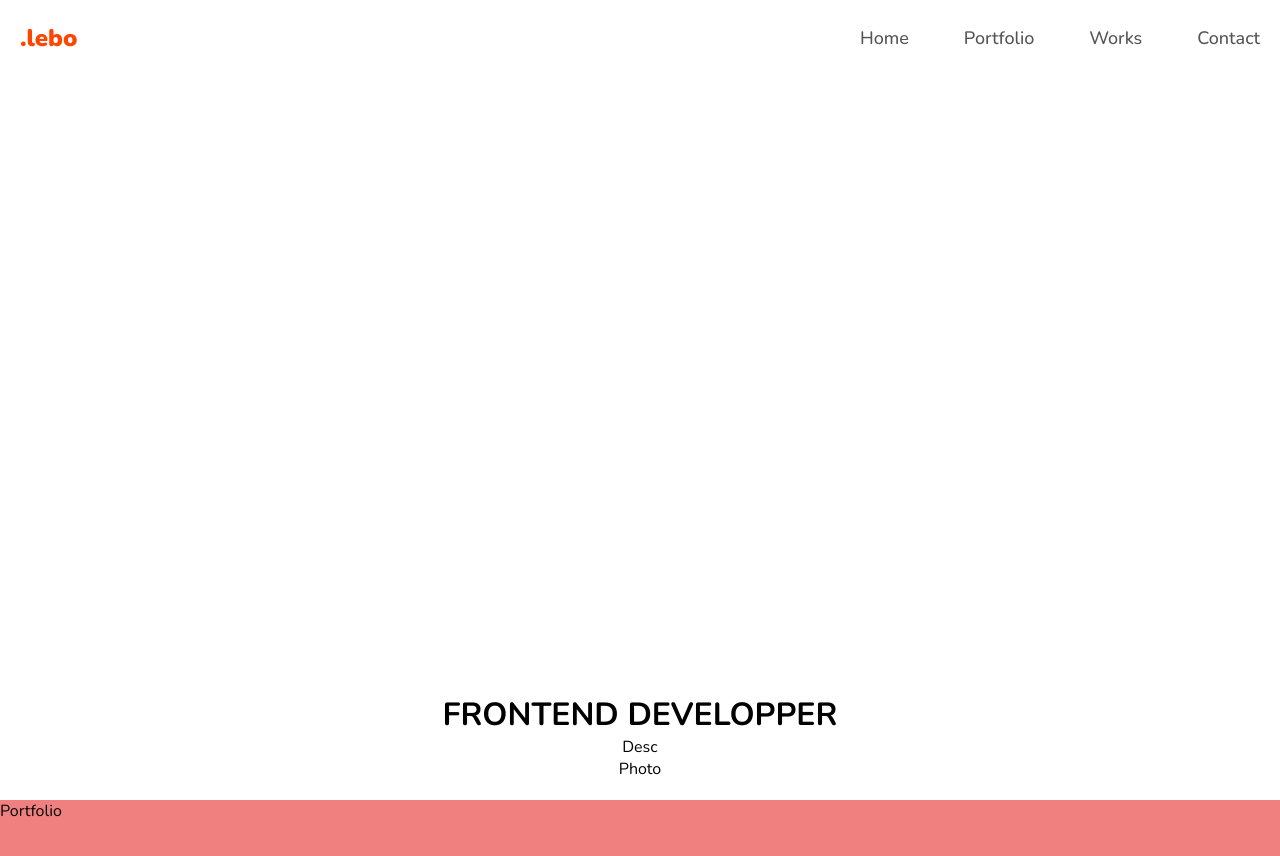
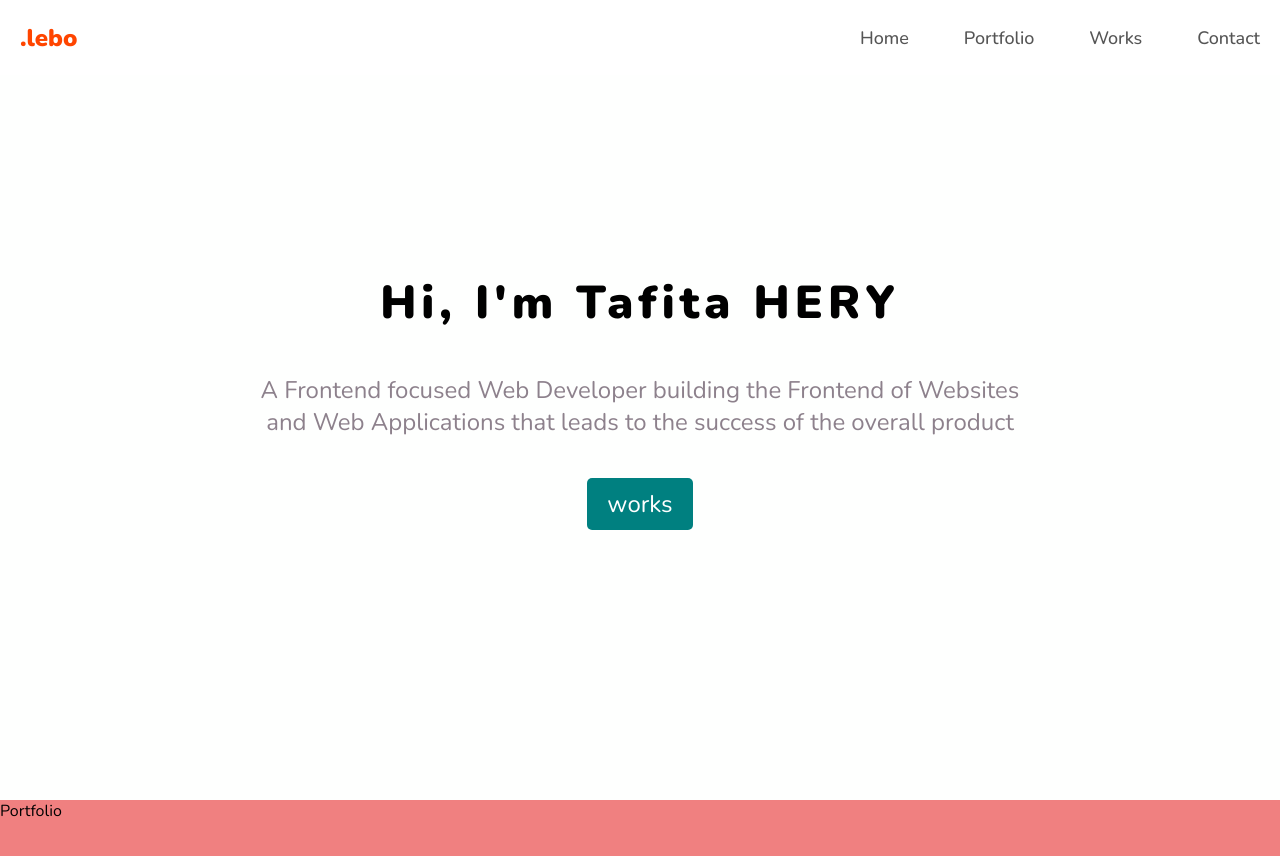
Before and after one commit to tafitahery/portfolio-perso, a React (Create React App) app: page / in a window 1280 px wide. Shown: the top 856 px of the page. Built offline with nearby package versions, Linux system fonts and the light colour scheme.

Commit message:
Home page

```diff
--- a/src/components/home/Home.jsx
+++ b/src/components/home/Home.jsx
@@ -4,9 +4,14 @@ export default function Home() {
   return (
     <div className="home" id="home">
       <div className="wrapper">
-        <h1 className="title">FRONTEND DEVELOPPER</h1>
-        <p className="desc">Desc</p>
-        <div className="image">Photo</div>
+        <h1 className="title">Hi, I'm Tafita HERY</h1>
+        <p className="desc">
+          A Frontend focused Web Developer building the Frontend of Websites and
+          Web Applications that leads to the success of the overall product
+        </p>
+        <a href="#works" className="button">
+          works
+        </a>
       </div>
     </div>
   );
--- a/src/components/home/home.scss
+++ b/src/components/home/home.scss
@@ -2,13 +2,37 @@
   height: 100vh;
   width: 100%;
   display: flex;
-  align-items: flex-end;
+  align-items: center;
   justify-content: center;
+  background-color: #fefffe;
 
   .wrapper {
     display: flex;
     flex-direction: column;
     align-items: center;
-    margin-bottom: 20px;
+
+    .title {
+      font-size: 46px;
+      font-weight: 900;
+      letter-spacing: 5px;
+      margin-bottom: 40px;
+    }
+
+    .desc {
+      font-size: 24px;
+      width: 60%;
+      text-align: center;
+      margin-bottom: 40px;
+      color: #8d818c;
+    }
+
+    .button {
+      background-color: teal;
+      color: white;
+      text-decoration: none;
+      font-size: 24px;
+      padding: 10px 20px;
+      border-radius: 5px;
+    }
   }
 }
```
